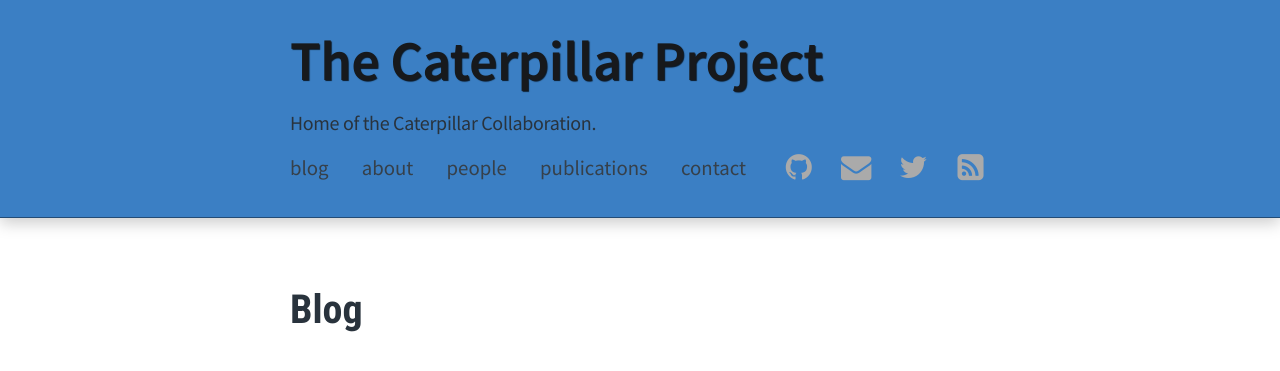
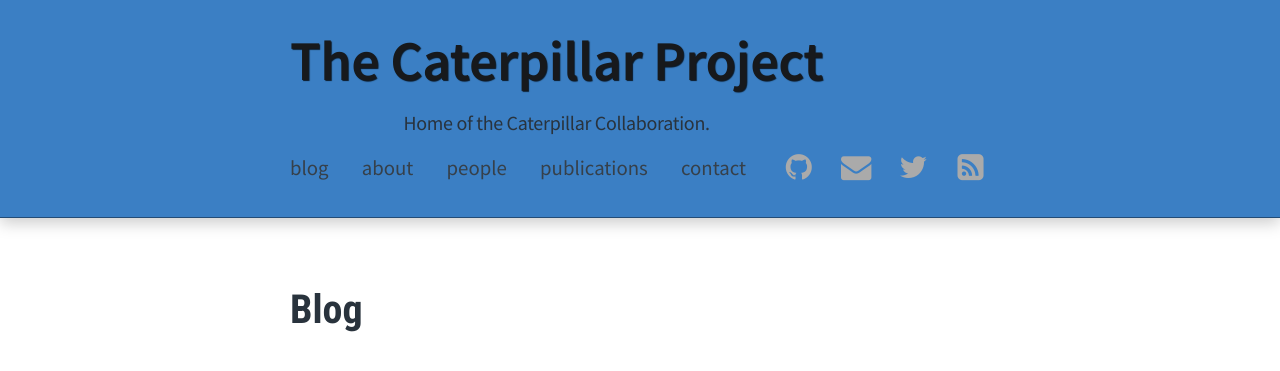
Before and after one commit to caterpillarproject/oldwebsite, a Jekyll site: the page built from index.html, in a window 1280 px wide. Shown: the top 371 px of the page. Built offline with Jekyll 4.4.1, drawn with Linux system fonts in a browser that asks for light colours; nearby versions of some CDN libraries; Markdown is read by kramdown in place of the engine named in the settings.

```diff
--- a/_includes/masthead.html
+++ b/_includes/masthead.html
@@ -4,9 +4,9 @@
   <div class="masthead-container">
     <div class="rootlink-container">
       <a href="/" class="rootlink">
-        <h3 class="myname">{{ site.name }}</h3><br>
+        <center><h3 class="myname">{{ site.name }}</h3><br>
         <br>
-        <h4 class="mydescription">{{ site.description }}</h4>
+        <h4 class="mydescription">{{ site.description }}</h4></center>
       </a>
     </div>
     <ul class="main-menu"><a href="/"><li>Blog</li></a>
```
